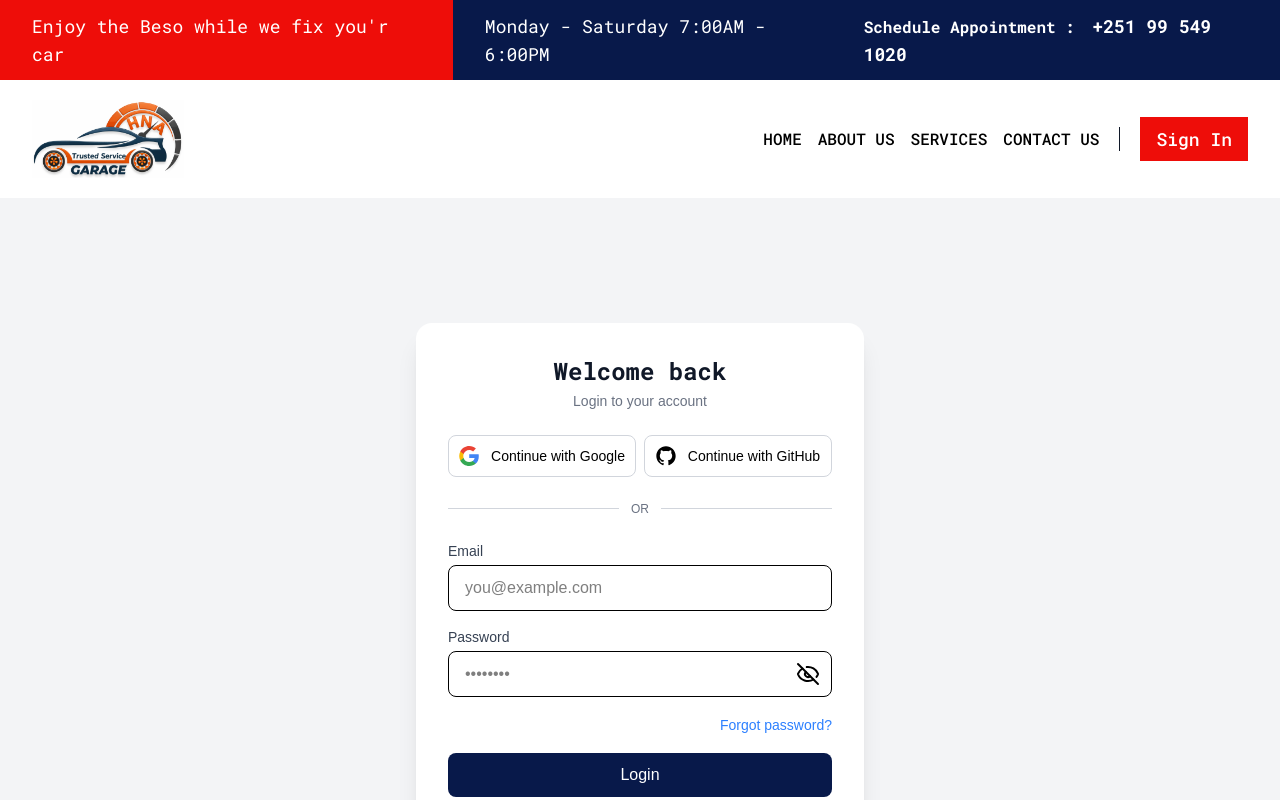
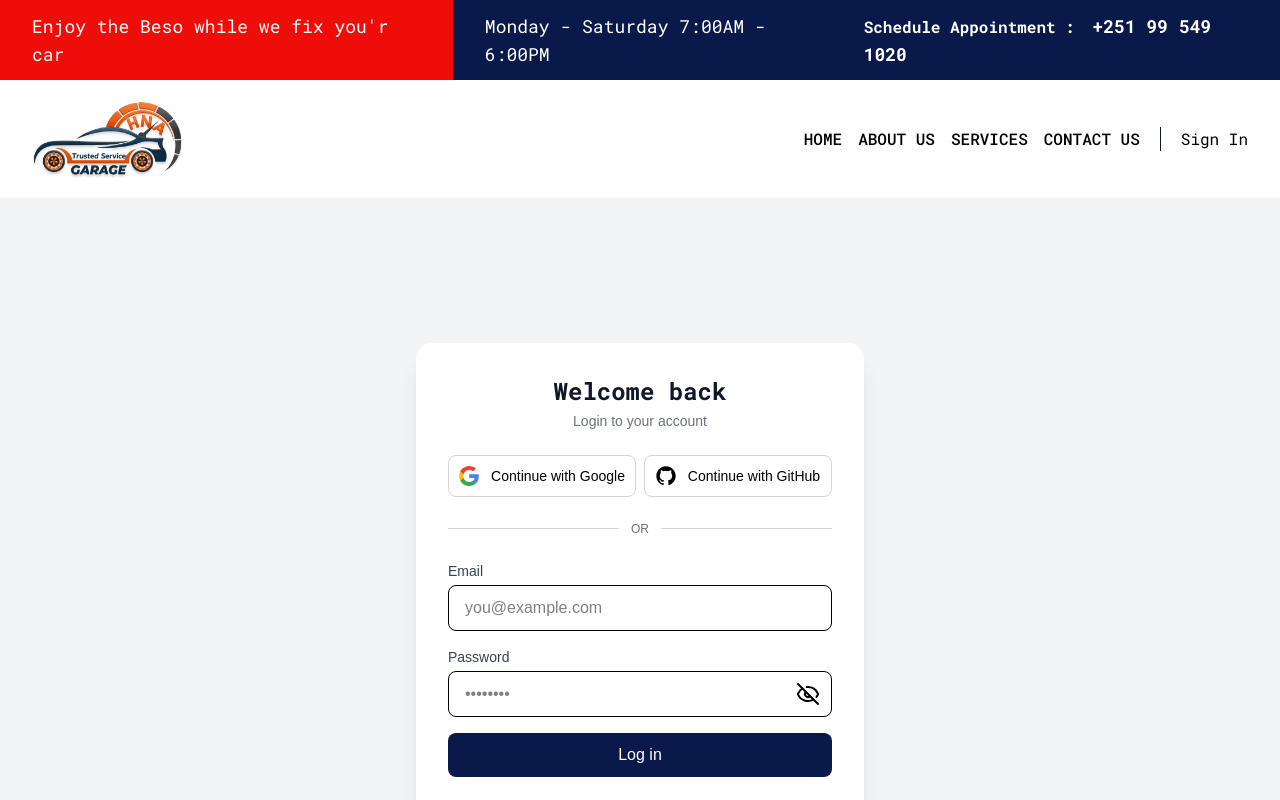
Before and after one commit to hilla10/hna_garage-app, a React (Vite) app in the folder client/: page /login in a window 1280 px wide. Shown: the top 800 px of the page. Built offline with nearby package versions, Linux system fonts and the light colour scheme; a web font is replaced by a local one.

Commit message:
refactor: Improve Navbar and form components for better accessibility and styling

```diff
--- a/client/src/components/Navbar.tsx
+++ b/client/src/components/Navbar.tsx
@@ -38,9 +38,12 @@ const Navbar = () => {
             ))}
           </ul>
           <div className='border-right' />
-          <button onClick={() => setOpenMenu(false)}>
-            <Link to='/login'>Sign In</Link>
-          </button>
+          <Link
+            className='nav-link'
+            to='/login'
+            onClick={() => setOpenMenu(false)}>
+            Sign In
+          </Link>{' '}
         </div>
 
         {openMenu ? (
--- a/client/src/components/shared/Leadership.tsx
+++ b/client/src/components/shared/Leadership.tsx
@@ -37,14 +37,15 @@ const Leadership = () => {
           </span>
         </div>
       </div>
-
       {showVideo && (
         <div
           role='dialog'
           aria-modal='true'
+          onClick={(e) => e.target === e.currentTarget && setShowVideo(false)}
           className='fixed inset-0 z-50 flex items-center justify-center bg-black bg-opacity-60 p-4'>
           <div className='relative w-full max-w-3xl'>
             <button
+              ref={(el) => el?.focus()}
               aria-label='Close video'
               onClick={() => setShowVideo(false)}
               className='absolute right-2 top-2 z-10 rounded bg-white/80 p-2 text-black'>
@@ -59,7 +60,7 @@ const Leadership = () => {
             />
           </div>
         </div>
-      )}
+      )}{' '}
     </div>
   );
 };
--- a/client/src/components/shared/Services.tsx
+++ b/client/src/components/shared/Services.tsx
@@ -21,7 +21,8 @@ const Services = () => {
                 <p>{category}</p>
                 <h4>{name}</h4>
               </div>
-              <div className='flex-between  px-6 pb-4'>
+              <div className='flex-between px-6 pb-4'>
+                {' '}
                 <a href={href}>{linkText}</a>
                 <img src={image} alt={name} />
               </div>
--- a/client/src/pages/Login.tsx
+++ b/client/src/pages/Login.tsx
@@ -1,96 +1,69 @@
-import { Link } from "react-router-dom";
-import { google, github } from "@constants";
-import { Eye ,EyeOff } from 'lucide-react';
-import {useState} from 'react';
+import { Link } from 'react-router-dom';
+import { google, github } from '@constants';
+import { Eye, EyeOff } from 'lucide-react';
+import { useState } from 'react';
 const Login = () => {
-    const [showPassword,setShowPassword] = useState(false)
+  const [showPassword, setShowPassword] = useState(false);
   return (
-    <section className="auth-page">
-      <div className="auth-card">
-
+    <section className='auth-page'>
+      <div className='auth-card'>
         {/* Header */}
-        <div className="text-center mb-6">
-          <h2>
-            Welcome back
-          </h2>
-          <p className="text-sm text-gray-500 mt-1">
-            Login to your account
-          </p>
+        <div className='text-center mb-6'>
+          <h2>Welcome back</h2>
+          <p className='text-sm text-gray-500 mt-1'>Login to your account</p>
         </div>
 
         {/* Social Login */}
-        <div className="auth-social-btn">
-          <button >
-            <img src={google} alt="Google" />
+        <div className='auth-social-btn'>
+          <button>
+            <img src={google} alt='Google' />
             Continue with Google
           </button>
 
           <button>
-            <img src={github} alt="GitHub" />
+            <img src={github} alt='GitHub' />
             Continue with GitHub
           </button>
         </div>
 
         {/* Divider */}
         <div className='auth-divider'>
-          <div  />
-          <span>
-            or
-          </span>
-          <div  />
+          <div />
+          <span>or</span>
+          <div />
         </div>
 
         {/* Login Form */}
-        <form>
+        <form onSubmit={(e) => e.preventDefault()}>
           <div>
-            <label>
-              Email
-            </label>
+            <label htmlFor='email'>Email</label>
+            <input id='email' type='email' placeholder='you@example.com' />{' '}
+          </div>
+          <div className='relative'>
+            <label htmlFor='password'>Password</label>
             <input
-              type="email"
-              placeholder="you@example.com"
-
+              id='password'
+              type={showPassword ? 'text' : 'password'}
+              placeholder='••••••••'
             />
+            <button
+              type='button'
+              className='icon'
+              onClick={() => setShowPassword(!showPassword)}
+              aria-label={showPassword ? 'Hide password' : 'Show password'}>
+              {showPassword ? <Eye /> : <EyeOff />}
+            </button>
           </div>
-
-         <div className='relative'>
-            <label>
-              Password
-            </label>
-            <input
-              type={showPassword ? 'text': 'password'}
-              placeholder="••••••••"
-
-            />
-          {
-            showPassword ?   <Eye className='icon' onClick={()=>setShowPassword(false)}/> :  <EyeOff className='icon'  onClick={()=>setShowPassword(true)}/>
-          }
-
-          </div>
-
-          {/* Forgot Password */}
-          <div className="text-right">
-            <Link
-              to="/forgot-password"
-              className="text-sm text-blue-500 hover:underline"
-            >
-              Forgot password?
-            </Link>
-          </div>
-
           {/* Submit */}
-          <button
-            type="submit"
-            className="submit"
-          >
-            Login
-          </button>
+          <button type='submit' className='submit'>
+            Log in
+          </button>{' '}
         </form>
 
         {/* Footer */}
-        <p className="auth-footer">
-          Don&apos;t have an account?{" "}
-          <Link to="/signup" className="text-blue-500 hover:underline">
+        <p className='auth-footer'>
+          Don&apos;t have an account?{' '}
+          <Link to='/signup' className='text-blue-500 hover:underline'>
             Create one
           </Link>
         </p>
--- a/client/src/pages/Signup.tsx
+++ b/client/src/pages/Signup.tsx
@@ -1,119 +1,122 @@
-import { Link } from "react-router-dom";
-import { google, github } from "@constants";
-import { Eye ,EyeOff } from 'lucide-react';
-import {useState} from 'react';
+import { Link } from 'react-router-dom';
+import { google, github } from '@constants';
+import { Eye, EyeOff } from 'lucide-react';
+import { useState } from 'react';
 
 const Signup = () => {
-    const [showPassword,setShowPassword] = useState(false)
-    const [showConfirmPassword,setShowConfirmPassword] = useState(false)
+  const [showPassword, setShowPassword] = useState(false);
+  const [showConfirmPassword, setShowConfirmPassword] = useState(false);
   return (
-    <section className="auth-page">
-      <div className="auth-card">
-
+    <section className='auth-page'>
+      <div className='auth-card'>
         {/* Header */}
-        <div className="text-center mb-6">
-          <h2>
-            Create an account
-          </h2>
-          <p className="text-sm text-gray-500 mt-1">
+        <div className='text-center mb-6'>
+          <h2>Create an account</h2>
+          <p className='text-sm text-gray-500 mt-1'>
             Get started in just a few seconds
           </p>
         </div>
-
         {/* Social Signup */}
-        <div className="auth-social-btn">
+        {/* TODO */}{' '}
+        <div className='auth-social-btn'>
           <button>
-            <img src={google} alt="Google" className="w-5 h-5" />
+            <img src={google} alt='Google' className='w-5 h-5' />
             Continue with Google
           </button>
 
           <button>
-            <img src={github} alt="GitHub" className="w-5 h-5" />
+            <img src={github} alt='GitHub' className='w-5 h-5' />
             Continue with GitHub
           </button>
         </div>
-
         {/* Divider */}
-        <div className=" auth-divider">
-          <div/>
+        <div className='auth-divider'>
+          {' '}
+          <div />
           <span>or</span>
-          <div/>
+          <div />
         </div>
-
         {/* Signup Form */}
         <form>
-
           <div>
-            <label>
-              Username
-            </label>
+            <label htmlFor='username'>Username</label>
             <input
-              type="text"
-              placeholder="John Doe"
-
+              type='text'
+              id='username'
+              name='username'
+              placeholder='John Doe'
             />
           </div>
 
           <div>
-            <label>
-              Email
-            </label>
+            <label htmlFor='email'>Email</label>
             <input
-              type="email"
-              placeholder="you@example.com"
-
+              type='email'
+              id='email'
+              name='email'
+              placeholder='you@example.com'
             />
           </div>
 
           <div className='relative'>
-            <label>
-              Password
-            </label>
+            <label htmlFor='password'>Password</label>
             <input
-              type={showPassword ? 'text': 'password'}
-              placeholder="••••••••"
-
+              type={showPassword ? 'text' : 'password'}
+              id='password'
+              name='password'
+              placeholder='••••••••'
             />
-          {
-            showPassword ?   <Eye className='icon' onClick={()=>setShowPassword(false)}/> :  <EyeOff className='icon'  onClick={()=>setShowPassword(true)}/>
-          }
-
+            <button
+              type='button'
+              className='icon-button'
+              onClick={() => setShowPassword(!showPassword)}
+              aria-label={showPassword ? 'Hide password' : 'Show password'}>
+              {showPassword ? (
+                <Eye className='icon' />
+              ) : (
+                <EyeOff className='icon' />
+              )}
+            </button>
           </div>
 
           <div className='relative'>
-            <label>
-              Confirm Password
-            </label>
+            <label htmlFor='confirmPassword'>Confirm Password</label>
             <input
-                type={showConfirmPassword ? 'text': 'password'}
-              placeholder="••••••••"
-
+              id='confirmPassword'
+              name='confirmPassword'
+              type={showConfirmPassword ? 'text' : 'password'}
+              placeholder='••••••••'
             />
-              {
-            showConfirmPassword ?   <Eye className='icon' onClick={()=>setShowConfirmPassword(false)}/> :  <EyeOff className='icon'  onClick={()=>setShowConfirmPassword(true)}/>
-          }
+            <button
+              type='button'
+              className='icon-button'
+              onClick={() => setShowConfirmPassword(!showConfirmPassword)}
+              aria-label={
+                showConfirmPassword ? 'Hide password' : 'Show password'
+              }>
+              {showConfirmPassword ? (
+                <Eye className='icon' />
+              ) : (
+                <EyeOff className='icon' />
+              )}
+            </button>
           </div>
 
           {/* Submit */}
-          <button
-            type="submit"
-            className="submit"
-          >
+          <button type='submit' className='submit'>
             Create account
           </button>
         </form>
-
         {/* Terms */}
-        <p className="auth-terms">
-          By signing up, you agree to our{" "}
-          <span className="underline cursor-pointer">Terms</span> &{" "}
-          <span className="underline cursor-pointer">Privacy Policy</span>
+        <p className='auth-terms'>
+          By signing up, you agree to our{' '}
+          <span className='underline cursor-pointer'>Terms</span> &{' '}
+          <span className='underline cursor-pointer'>Privacy Policy</span>
         </p>
-
         {/* Footer */}
-        <p className="auth-footer">
-          Already have an account?{" "}
-          <Link to="/login" className="text-blue-500 hover:underline">
+        <p className='auth-footer'>
+          Already have an account?{' '}
+          <Link to='/login' className='text-blue-500 hover:underline'>
             Login
           </Link>
         </p>
```
Also changed, not shown: client/src/index.css (+4 -8 lines).
